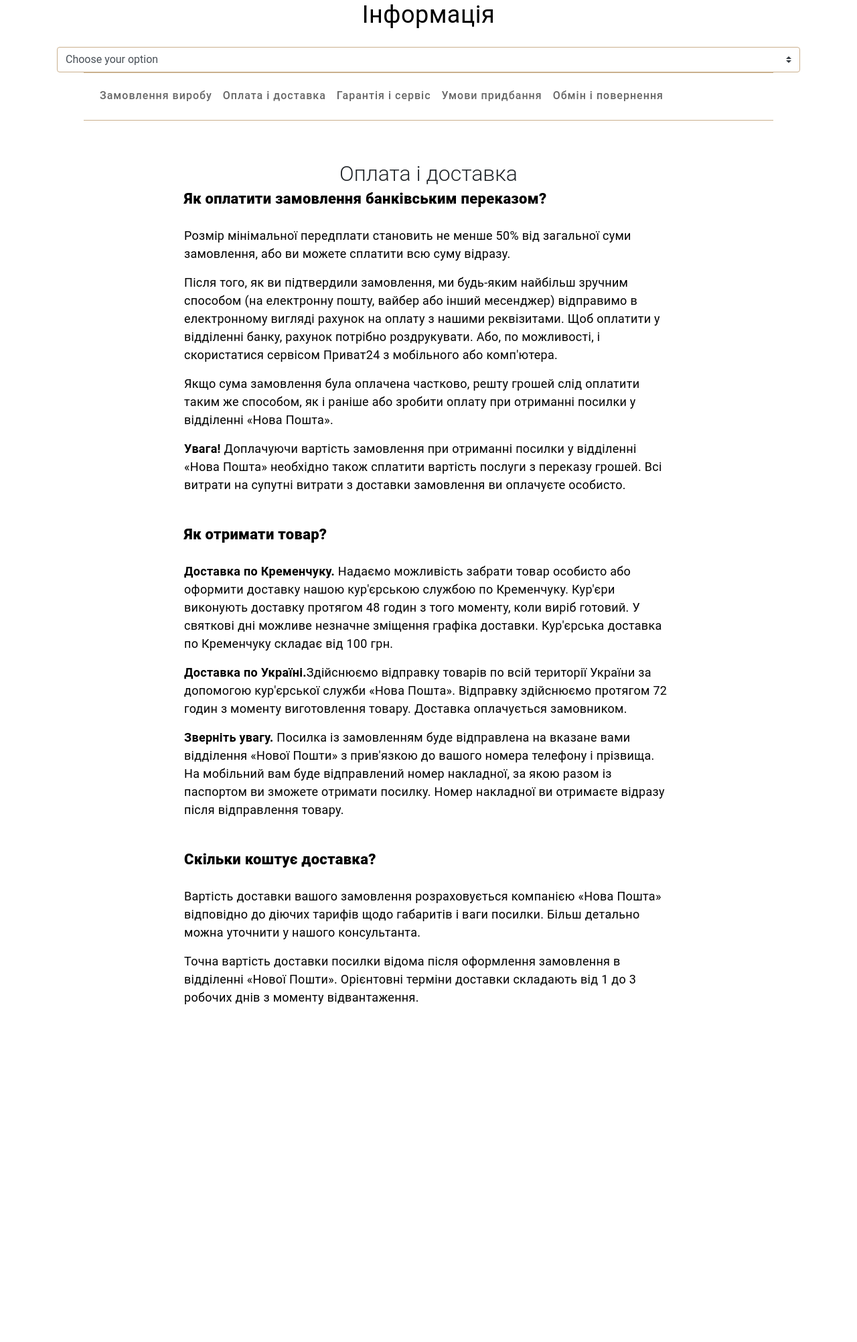
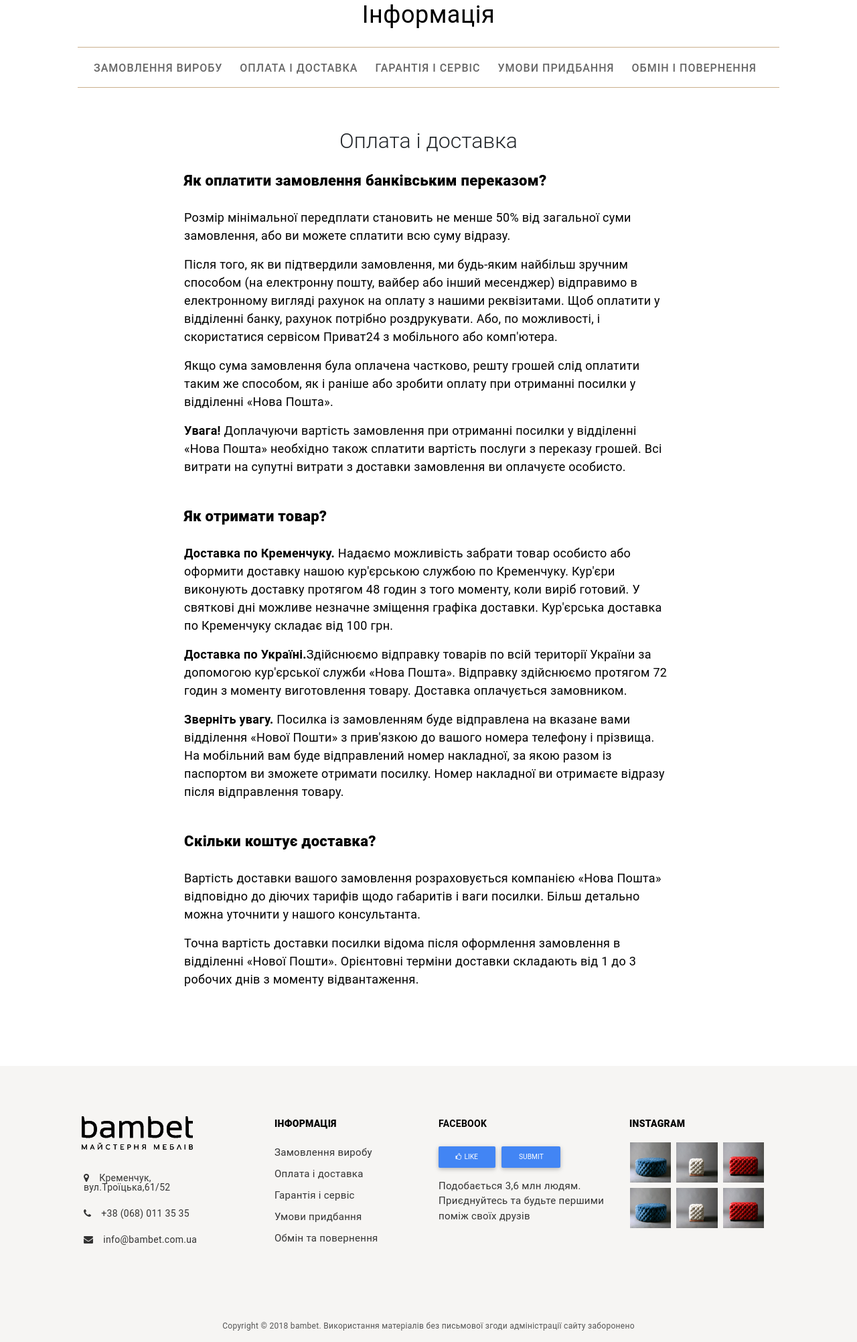
Before and after one commit to Anastasiia170289/bambet-html, a plain HTML site: page information.html in a window 1280 px wide. Shown: the part 240-2243 px from the top of the page at 67% size. Before the commit the page ends 1758 px from the top, so only its background shows below. Drawn offline with nearby package versions, Linux system fonts and the light colour scheme.

Commit message:
information.html done

```diff
--- a/css/style.css
+++ b/css/style.css
@@ -2329,6 +2329,16 @@ body {
         padding-left: 0px;
     }
 
+ #navbarInfo {
+        display: none;
+    }
+#mob-version-nav-info {
+        height: 0px;
+    }
+
+.main-content-info{
+        margin-bottom: 60px;
+    }
 }
 
 @media screen and (max-width: 1149px) {
@@ -2663,8 +2673,7 @@ body {
     }
 
     .nav-info {
-        margin-left: 40px;
-        margin-right: 40px;
+
     }
 
     /* Style information*/
@@ -2680,22 +2689,28 @@ body {
         border-bottom: 4px solid #cab08d;
         opacity: 1;
     }
-
-    .nav-info .nav-link {
-        margin-top: 3px;
+    .nav-item-info {
+        margin-right: 10px;
     }
 
     #navbarInfo {
         border-bottom: 1px solid #cab08d;
         border-top: 1px solid #cab08d;
         box-shadow: 0 0 0 0 rgba(0, 0, 0, 0);
-
-    }
-
-    #navbarTogglerDemo02 ul {
-
-        width: 100%;
-    }
+        padding-bottom: 0px;
+
+    }
+
+    .main-content-info{
+        margin-bottom: 100px;
+    }
+
+    .delivery-info{
+        margin-bottom: 30px;
+
+    }
+
+
 
     .panel {
         display: none;
@@ -2722,4 +2737,7 @@ body {
 .order-color-link img {
      box-shadow: 1px 1px 10px 0 rgba(0,0,0,.1);
 }
-}
+.content-info {
+        display: none;
+    }
+}
--- a/information.html
+++ b/information.html
@@ -159,6 +159,9 @@
 <main>
     <div class="container">
         <h2 style="text-align: center" class="inform-header">Інформація</h2>
+
+        <!--Mobile-version-->
+
         <div class="content-info">
             <select class="custom-select" style="border: 1px solid #cab08d">
                 <option value="" disabled selected>Choose your option</option>
@@ -167,17 +170,16 @@
                 <option value="3">Option 3</option>
             </select>
 
+            <!--Mobile-version-->
+
         </div>
-        <div class="nav-info">
-            <nav class=" navbar navbar-expand-lg navbar-default" id="navbarInfo">
-                <span class=" navbar-brand-info">Оплата і доставка</span>
-                <button class="navbar-toggler" type="button" data-toggle="collapse" data-target="#navbarTogglerDemo02" aria-controls="navbarTogglerDemo02" aria-expanded="false" aria-label="Toggle navigation" style="border: none; background-color: white; ">
-                    <i class="fa fa-sort-down arrow-down-info" aria-hidden="true" ></i>
-                </button>
-                <div class=" navbar-collapse " id="navbarTogglerDemo02"  >
-                    <ul class=" nav navbar-nav   mx-auto text-center list-info" >
+        <div class="nav-info d-flex justify-content-center " id="mob-version-nav-info">
+            <nav class=" navbar navbar-expand-lg navbar-default" id="navbarInfo" style="text-align: center">
+
+                <div  id="navbarTogglerDemo02"  >
+                    <ul class=" nav navbar-nav   mx-auto text-center list-info" style="text-transform: uppercase">
                         <li class="nav-item nav-item-info ">
-                            <a class="nav-link nav-item-info" href="#">Замовлення виробу</a>
+                            <a class="nav-link" href="#">Замовлення виробу</a>
                         </li>
                         <li class="nav-item nav-item-info active">
                             <a class="nav-link" href="#">Оплата і доставка</a>
@@ -220,5 +222,110 @@
 
 <!--Main layout-->
 
+<!--Footer-->
+
+<footer class="page-footer">
+
+    <!-- Footer links-->
+
+    <div class="container">
+        <div class="row d-flex">
+            <div class="col-md-3 footer-address">
+                <img src="img/photoeditorsdk-export.png" class="img-fluid footer-logo">
+                <ul>
+                    <li><i class="fa fa-map-marker" aria-hidden="true"></i><span>Кременчук, вул.Троїцька,61/52</span></li>
+                    <li><i class="fa fa-phone" aria-hidden="true"></i><span>+38 (068) 011 35 35</span></li>
+                    <li><i class="fa fa-envelope" aria-hidden="true"></i><span>info@bambet.com.ua</span></li>
+                </ul>
+            </div>
+
+            <!--Mobile version only-->
+
+            <div class="col-md-3 follow-us">
+                <p><b>СЛІДКУЙТЕ ЗА НАМИ:</b></p>
+                <div class="footer-social-network">
+                    <div class="footer-fb"><a href="#"><i class="fa fa-facebook-square" aria-hidden="true"></i></a></div>
+                    <div class="footer-instagram"><a href="#"><i class="fa fa-instagram" aria-hidden="true"></i></a></div>
+                </div>
+            </div>
+            <div class="col-md-3 footer-navbar">
+                <ul class="footer-chapter">
+                    <p><b>РОЗДІЛИ</b></p>
+                    <li><a href="#" style=" color: #333333">Вироби</a></li>
+                    <li><a href="#" style=" color: #333333">Про нас</a></li>
+                    <li><a href="#" style=" color: #333333">Блог</a></li>
+                    <li><a href="#" style=" color: #333333">Showroom</a></li>
+                    <li><a href="#" style=" color: #333333">Контакти</a></li>
+                </ul>
+            </div>
+
+            <!--Mobile version only-->
+
+            <div class="col-md-3">
+                <ul class="information">
+                    <p class="info"><b>ІНФОРМАЦІЯ</b></p>
+                    <li><a href="#"> Замовлення виробу</a></li>
+                    <li><a href="#"> Оплата і доставка</a></li>
+                    <li><a href="#"> Гарантія і сервіс</a></li>
+                    <li><a href="#"> Умови придбання</a></li>
+                    <li><a href="#"> Обмін та повернення</a></li>
+                </ul>
+            </div>
+            <div class="col-md-3 facebook">
+                <p class="footer-facebook"><b>FACEBOOK</b></p>
+                <div class="footer-btn">
+                    <button type="button" class="btn btn-primary btn-sm waves-light" mdbRippleRadius><i class="fa fa-thumbs-o-up mr-1" aria-hidden="true"></i>Like</button>
+                    <button type="button" class="btn btn-primary btn-sm waves-light" mdbRippleRadius>Submit</button>
+                </div>
+                <p>
+                    Подобається 3,6 млн людям. Приєднуйтесь та будьте першими поміж своїх друзів
+                </p>
+            </div>
+            <div class="col-md-3 instagram">
+                <p><b>INSTAGRAM</b></p>
+                <div class="instagram-photo">
+                    <div class="row mb-2 pl-2">
+                        <div class="col-md-3 photo1 pr-0 pl-2">
+                            <img src="img/1-copy.jpg" class="img-fluid" alt="photo1">
+                        </div>
+                        <div class="col-md-3 photo2 pr-0 pl-2">
+                            <img src="img/2-copy.jpg" class="img-fluid" alt="photo2">
+                        </div>
+                        <div class="col-md-3 photo3 pr-0 pl-2">
+                            <img src="img/3-copy-2.jpg" class="img-fluid"  alt="photo3">
+                        </div>
+                    </div>
+                    <div class="row pl-2">
+                        <div class="col-md-3 photo4 pr-0 pl-2">
+                            <img src="img/1-copy.jpg" class="img-fluid" alt="photo4">
+                        </div>
+                        <div class="col-md-3 photo5 pr-0 pl-2" >
+                            <img src="img/2-copy.jpg" class="img-fluid" alt="photo5">
+                        </div>
+                        <div class="col-md-3 photo6 pr-0 pl-2">
+                            <img src="img/3-copy-2.jpg" class="img-fluid" alt="photo6">
+                        </div>
+                    </div>
+                </div>
+            </div>
+        </div>
+    </div>
+
+    <!--Footer links-->
+
+    <!--Copyright-->
+
+    <div class="footer_copyright" style="text-align: center">
+        <div class="container">
+            Copyright © 2018 bambet. Використання матеріалів без письмової згоди адміністрації сайту заборонено
+        </div>
+    </div>
+    <!--Copyright-->
+
+</footer>
+
+<!--Footer-->
+
+
 </body>
 </html>
```
Also changed, not shown: index.html (+6 -0 lines), items.html (+2 -0 lines).
